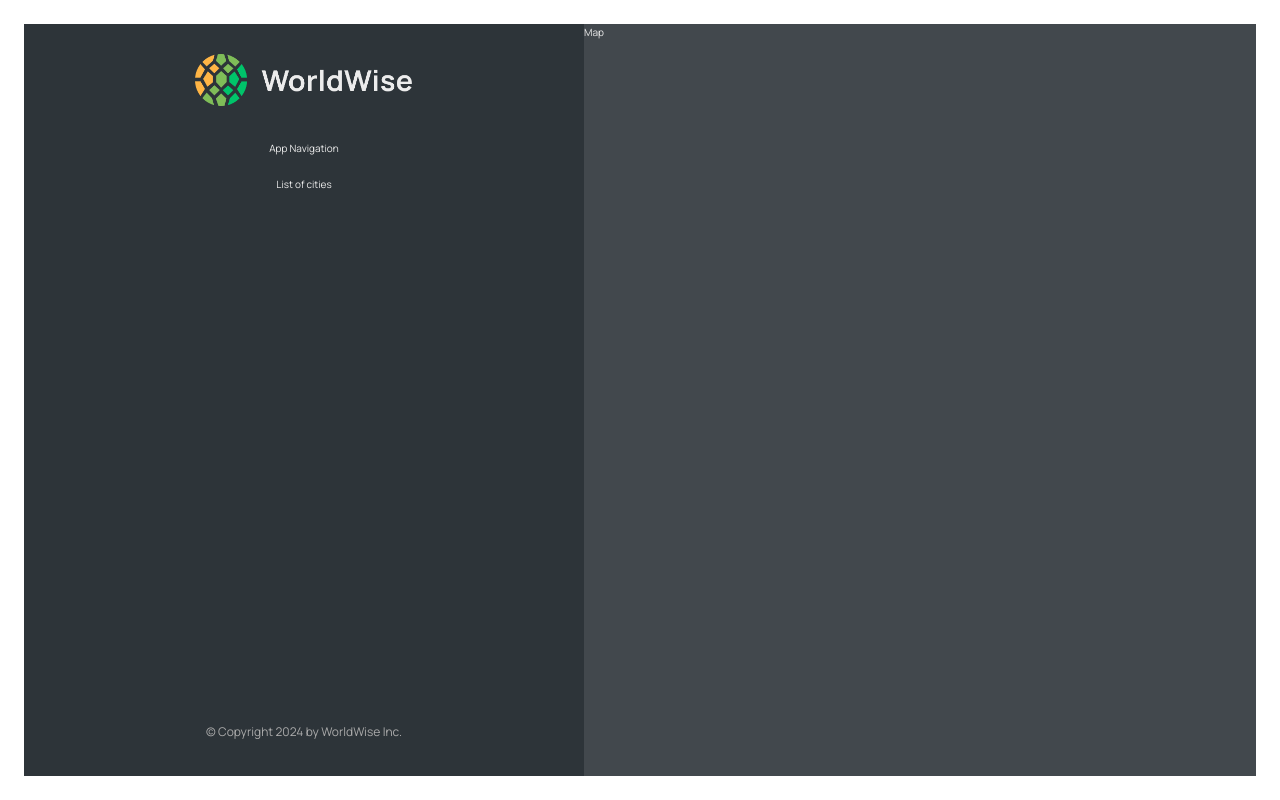
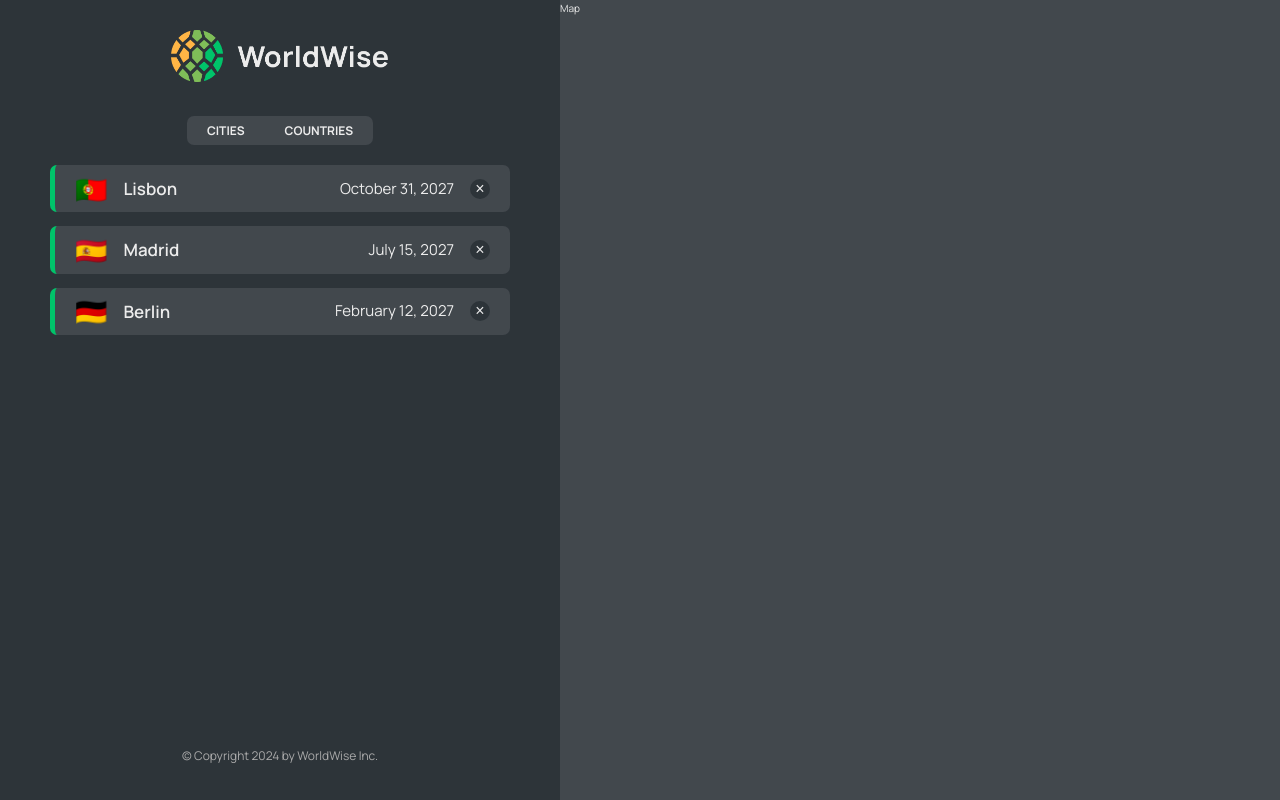
Before and after one commit to imadosan/WorldWise, a React app: page /app in a window 1280 px wide. Built offline with nearby package versions, Linux system fonts and the light colour scheme; data requests are answered from the project's data file; the HTML template or start-up script is replaced by a standard one.

Commit message:
implementing the cities list

```diff
--- a/package.json
+++ b/package.json
@@ -7,9 +7,11 @@
     "dev": "vite",
     "build": "vite build",
     "lint": "eslint . --ext js,jsx --report-unused-disable-directives --max-warnings 0",
-    "preview": "vite preview"
+    "preview": "vite preview",
+    "server": "json-server --watch data/cities.json --port 8000"
   },
   "dependencies": {
+    "json-server": "^1.0.0-beta.1",
     "react": "^18.2.0",
     "react-dom": "^18.2.0",
     "react-router-dom": "^6.25.1"
--- a/src/App.jsx
+++ b/src/App.jsx
@@ -5,8 +5,31 @@
 import PageNotFound from './pages/PageNotFound';
 import AppLayout from './pages/AppLayout';
 import Login from './pages/Login';
+import CityList from './components/CityList';
+import { useEffect, useState } from 'react';
+
+const BASE_URL = 'http://localhost:8000';
 
 function App() {
+  const [cities, setCities] = useState([]);
+  const [isLoading, setIsLoading] = useState(false);
+
+  useEffect(function () {
+    async function fetchCities() {
+      try {
+        setIsLoading(true);
+        const res = await fetch(`${BASE_URL}/cities`);
+        const data = await res.json();
+        setCities(data);
+      } catch {
+        alert('There was an error loading data ..');
+      } finally {
+        setIsLoading(false);
+      }
+    }
+    fetchCities();
+  }, []);
+
   return (
     <BrowserRouter>
       <Routes>
@@ -14,7 +37,18 @@
         <Route path="product" element={<Product />} />
         <Route path="pricing" element={<Pricing />} />
         <Route path="login" element={<Login />} />
-        <Route path="app" element={<AppLayout />} />
+        <Route path="app" element={<AppLayout />}>
+          <Route
+            index
+            element={<CityList cities={cities} isLoading={isLoading} />}
+          />
+          <Route
+            path="cities"
+            element={<CityList cities={cities} isLoading={isLoading} />}
+          />
+          <Route path="countries" element={<p>Countries</p>} />
+          <Route path="form" element={<p>Form</p>} />
+        </Route>
         <Route path="*" element={<PageNotFound />} />
       </Routes>
     </BrowserRouter>
--- a/src/components/AppNav.jsx
+++ b/src/components/AppNav.jsx
@@ -1,6 +1,18 @@
+import { NavLink } from 'react-router-dom';
 import styles from './AppNav.module.css';
 function AppNav() {
-  return <nav className={styles.nav}>App Navigation</nav>;
+  return (
+    <nav className={styles.nav}>
+      <ul>
+        <li>
+          <NavLink to="cities">Cities</NavLink>
+        </li>
+        <li>
+          <NavLink to="countries">Countries</NavLink>
+        </li>
+      </ul>
+    </nav>
+  );
 }
 
 export default AppNav;
--- /dev/null
+++ b/src/components/CityItem.jsx
@@ -0,0 +1,23 @@
+import styles from './CityItem.module.css';
+
+const formatDate = (date) =>
+  new Intl.DateTimeFormat('en', {
+    day: 'numeric',
+    month: 'long',
+    year: 'numeric',
+  }).format(new Date(date));
+
+function CityItem({ city }) {
+  const { cityName, emoji, date } = city;
+
+  return (
+    <li className={styles.cityItem}>
+      <span className={styles.emoji}>{emoji}</span>
+      <h3 className={styles.name}>{cityName}</h3>
+      <time className={styles.date}>{formatDate(date)}</time>
+      <button className={styles.deleteBtn}>&times;</button>
+    </li>
+  );
+}
+
+export default CityItem;
--- /dev/null
+++ b/src/components/CityList.jsx
@@ -0,0 +1,23 @@
+import CityItem from './CityItem';
+import styles from './CityList.module.css';
+import Message from './Message';
+import Spinner from './Spinner';
+
+function CityList({ cities, isLoading }) {
+  if (isLoading) return <Spinner />;
+
+  if (!cities.length)
+    return (
+      <Message message="Add your first city by click on a city on the map" />
+    );
+
+  return (
+    <ul className={styles.cityList}>
+      {cities.map((city) => (
+        <CityItem city={city} key={city.id} />
+      ))}
+    </ul>
+  );
+}
+
+export default CityList;
--- a/src/components/Sidebar.jsx
+++ b/src/components/Sidebar.jsx
@@ -1,3 +1,4 @@
+import { Outlet } from 'react-router-dom';
 import AppNav from './AppNav';
 import Logo from './Logo';
 import styles from './Sidebar.module.css';
@@ -7,7 +8,8 @@
       <Logo />
       <AppNav />
 
-      <p>List of cities</p>
+      <Outlet />
+
       <footer className={styles.footer}>
         <p className={styles.copyright}>
           &copy; Copyright {new Date().getFullYear()} by WorldWise Inc.
--- a/src/components/Sidebar.module.css
+++ b/src/components/Sidebar.module.css
@@ -6,7 +6,7 @@
   display: flex;
   flex-direction: column;
   align-items: center;
-  height: calc(100vh - 4.8rem);
+  height: calc(100vh);
 }
 
 .footer {
--- a/src/pages/AppLayout.module.css
+++ b/src/pages/AppLayout.module.css
@@ -1,6 +1,6 @@
 .app {
   height: 100vh;
-  padding: 2.4rem;
+  /* padding: 2.4rem; */
   overscroll-behavior-y: none;
   display: flex;
   position: relative;
```
Also changed, not shown: 1 other file (tests, documents, lock files or other folders).
